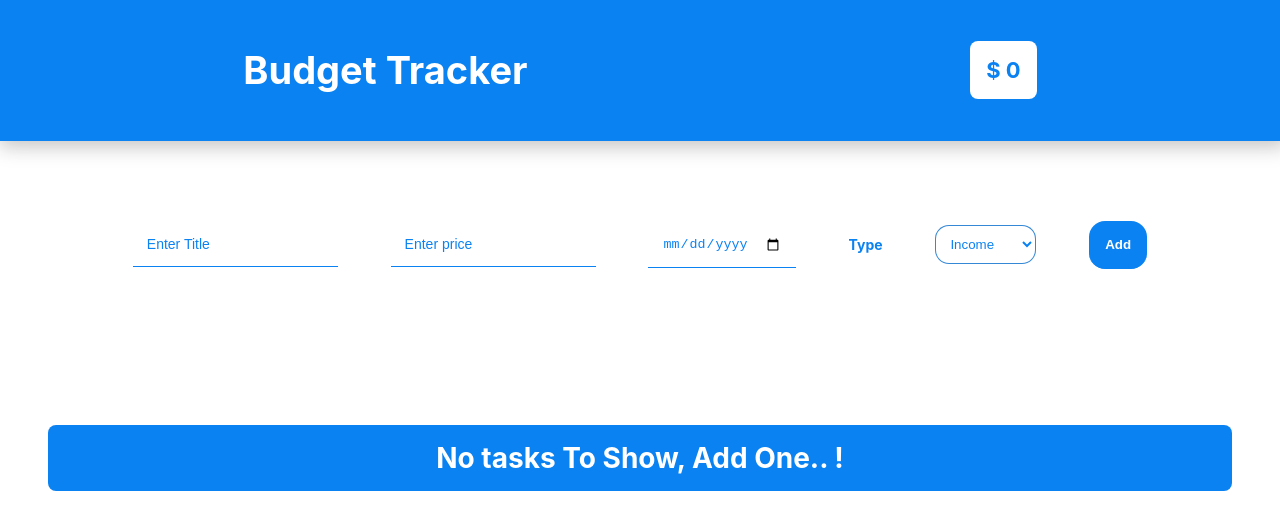
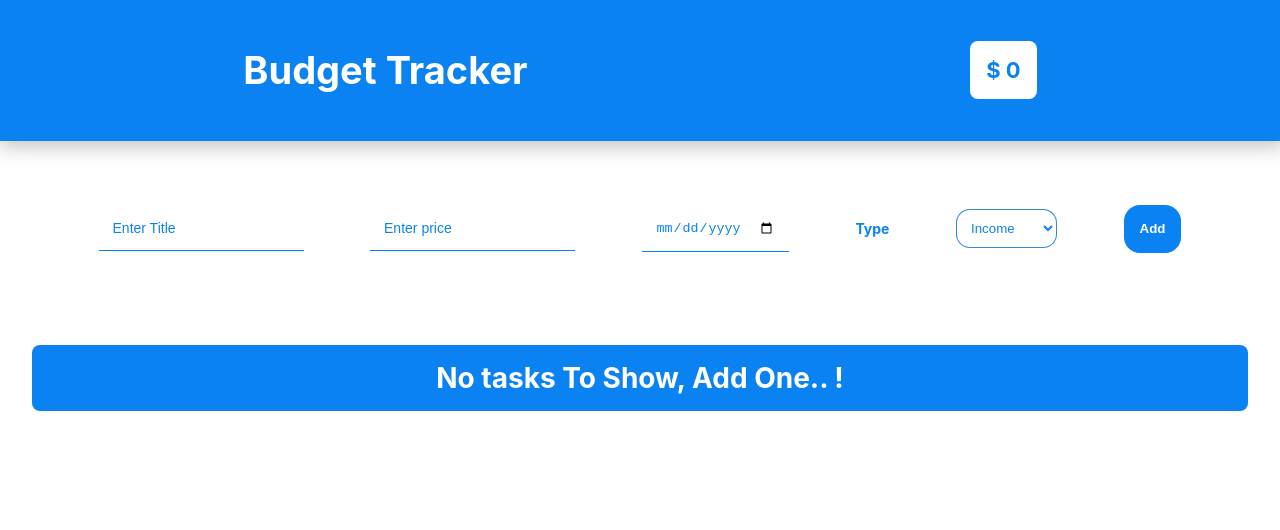
Before and after one commit to Ahmed-Khaled11/budget-tracker, a React (Create React App) app: page / in a window 1280 px wide. Shown: the top 530 px of the page. Built offline with nearby package versions, Linux system fonts and the light colour scheme.

Commit message:
FINAL css style

```diff
--- a/src/Components/input/input.css
+++ b/src/Components/input/input.css
@@ -1,5 +1,5 @@
     .input {
-    padding: 2rem;
+    padding-top: 2rem;
     }
 
     .input form {
--- a/src/Components/taskList/TaskList.js
+++ b/src/Components/taskList/TaskList.js
@@ -14,7 +14,6 @@ export default function ItemList() {
   }
   // to handle class "isActive" when click on task
   const handleIsActive = (e, currentTask) => {
-    console.log(currentTask);
     if (e.target.innerHTML !== "Delete") {
       if (currentTask.isActive) {
         currentTask.isActive = false;
--- a/src/Components/taskList/taskList.css
+++ b/src/Components/taskList/taskList.css
@@ -15,8 +15,8 @@
     align-items: center;
     color: #540000;
     border-bottom: 3px solid #2aa57c;
-    padding-bottom: 2rem;
-    margin-bottom: 2rem;
+    padding-bottom: 1.5rem;
+    margin-bottom: 1.5rem;
     cursor: pointer;
     transition: 0.6s;
     -webkit-transition: 0.6s;
--- a/src/index.css
+++ b/src/index.css
@@ -2,7 +2,7 @@
   box-sizing: border-box;
   }
   .container{
-  padding: 3rem;
+  padding: 2rem;
   margin-left: auto;
   margin-right: auto;
   }
```
